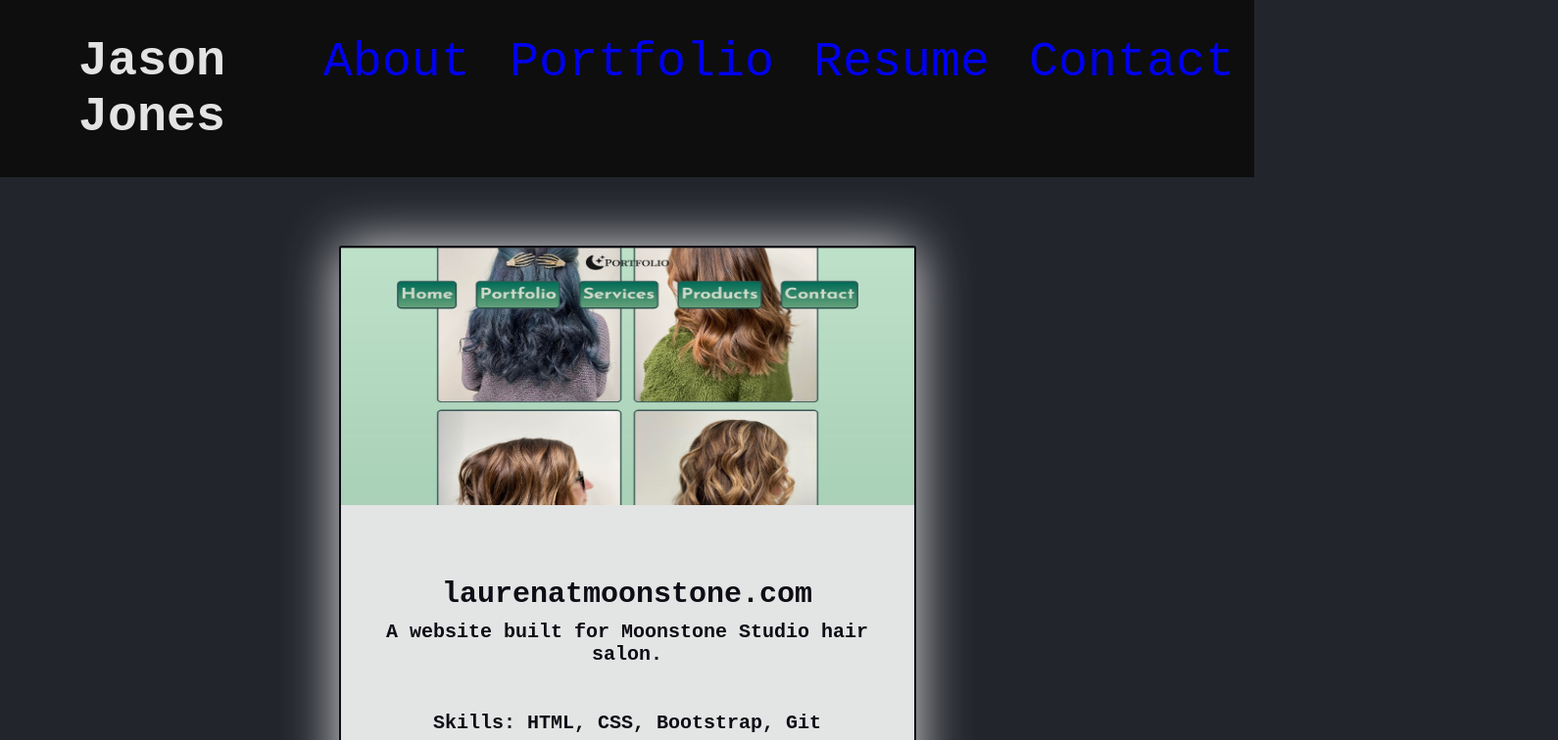
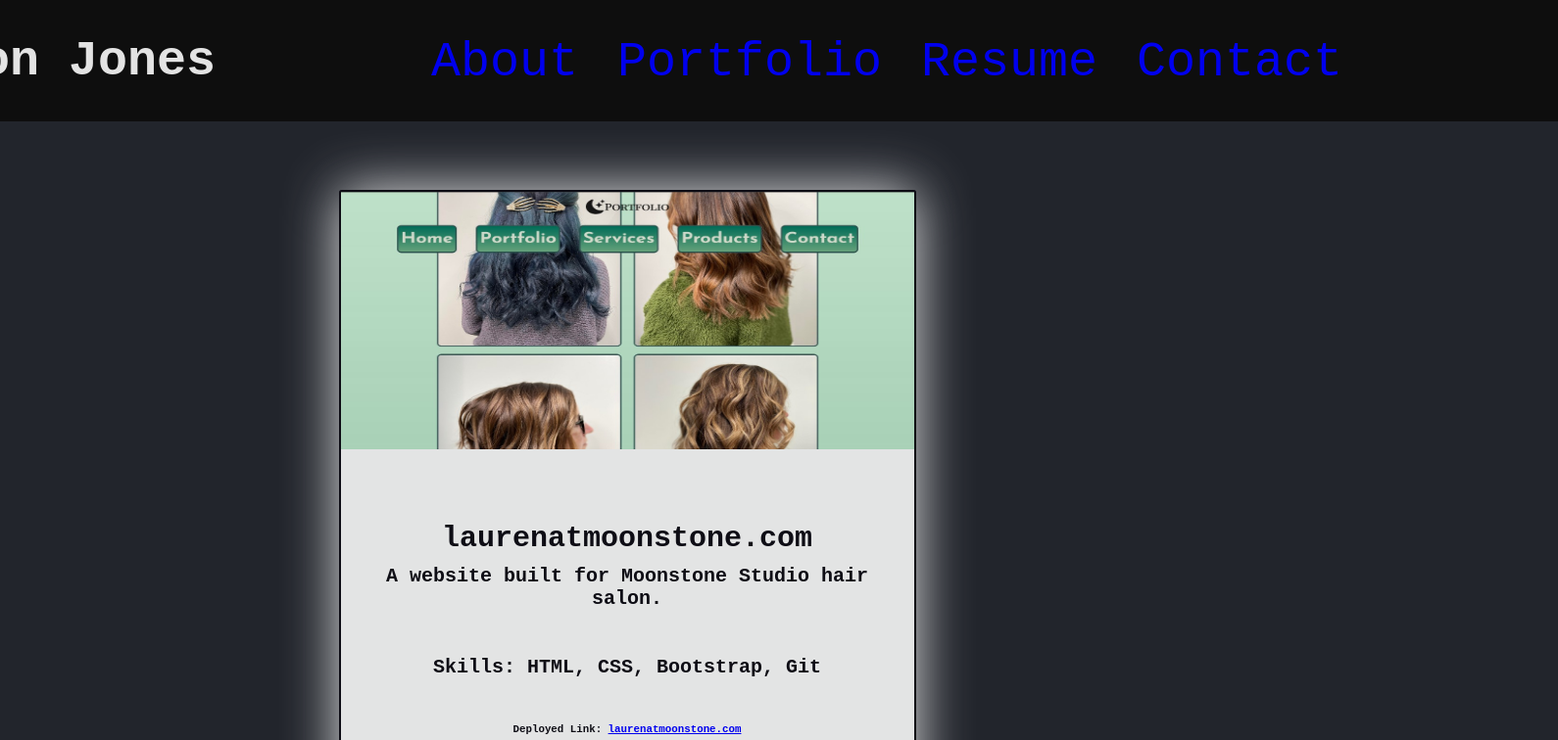
Before and after one commit to jace0fbass/j-jones-2023, a React (Create React App) app: page /j-jones-2023/Portfolio in a window 1280 px wide. Shown: the top 756 px of the page at 98% size, 1590 px wide, since content can reach past the window. Built offline with nearby package versions, Linux system fonts and the light colour scheme.

Commit message:
Fixed navbar.

```diff
--- a/src/css/App.css
+++ b/src/css/App.css
@@ -4,6 +4,7 @@
 
 body {
   background-color: #22252c;
+  display: flex;
   justify-content: center;
 }
 .App {
@@ -14,6 +15,7 @@ body {
   flex-direction: row;
   font-size: 30px;
   color: rgb(255, 255, 255);
+  max-width: 100%;
 }
 .card {
   border-style: solid;
@@ -28,19 +30,10 @@ body {
 .card-title {
   font-size: 30px;
 }
-#portfolioBtns {
-  margin-bottom: 15px;
-  background-color: rgba(19, 15, 40, 0.921);
-  color: white;
-  font-size: 25px;
-  padding: 15px;
-  border-radius: 3px;
-  border-color: rgba(255, 255, 255, 0.532);
-  text-decoration: none;
-}
 #portCards {
   display: flex;
-  justify-content: space-evenly;
+  justify-content: center;
+  max-width: 100%;
 }
 #singleProj {
   margin: 70px;
@@ -51,9 +44,7 @@ body {
 #singleProj:hover {
   transform: rotate(2deg);
 }
-#headerStyle {
-  display: flex;
-}
+
 #maName {
   font-size: 50px;
   font-weight: 600;
@@ -142,6 +133,7 @@ body {
   color: white;
   display: flex;
   justify-content: space-evenly;
+  width:1900px;
 }
 
 .navbar {
```
